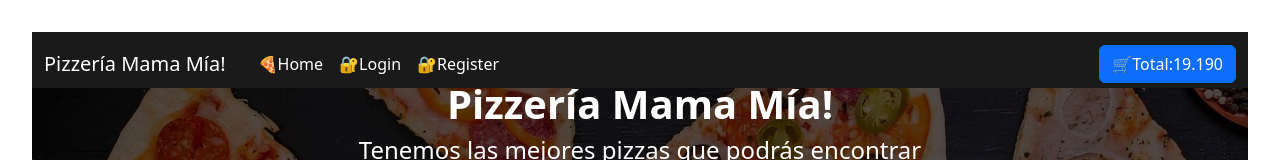
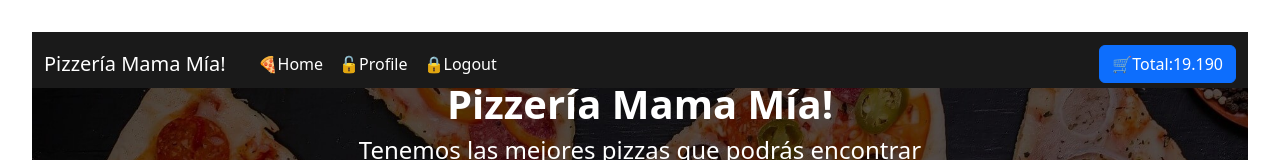
Before and after one commit to Lavkenpilar/pizzeriaHito1, a React (Vite) app: page / in a window 1280 px wide. Shown: the top 160 px of the page. Built offline with nearby package versions, Linux system fonts and the light colour scheme; no server answers.

Commit message:
se implementa un Context para manejar los componentes Cart.jsx y Navbar_hito.jsx
con dichas modificaciones es posible visualizar el total del carrito en la barra de navegacion

```diff
--- a/src/components/Navbar_hito.jsx
+++ b/src/components/Navbar_hito.jsx
@@ -8,11 +8,14 @@ import NavDropdown from 'react-bootstrap/NavDropdown';
 import ReactDOM from 'react-dom';
 import formatNumber from '../utils/formatNumber';
 import { Link } from 'react-router-dom';
+import { useContext } from 'react';
+import  { CartContext } from '../context/CartContext'
 
 
 const Navbar_hito = () => {
-  const total = 19190
-     let token = false
+  const { cart }= useContext(CartContext)
+  const total = cart.reduce ((total, pizza)=>total+(pizza.price*pizza.count),0)
+     let token = true
     const text1= "🔐Login"
     const text2= "🔐Register"
     const text3 = "🔓Profile"
--- /dev/null
+++ b/src/context/CartContext.jsx
@@ -0,0 +1,17 @@
+import { createContext, useState } from "react";
+import { pizzaCart } from '../pizzas'
+
+export const CartContext = createContext()
+
+const CartProvider = ({children})=>{
+
+     const [cart, setCart]=useState(pizzaCart)
+
+     return (
+        <CartContext.Provider value={{ cart, setCart }}>
+            {children}
+        </CartContext.Provider>
+     )
+
+}
+export default CartProvider
--- a/src/pages/Cart.jsx
+++ b/src/pages/Cart.jsx
@@ -1,9 +1,13 @@
 import React, { useState } from 'react'
-import { pizzaCart } from '../pizzas.js'
+import { useContext } from 'react'
+import { CartContext } from '../context/CartContext'
+//import { pizzaCart } from '../pizzas.js'
 
 const Cart = () => {
     //console.log (pizzaCart)
-    const [cart, setCart]=useState(pizzaCart)
+   // const [cart, setCart]=useState(pizzaCart)
+
+   const { cart, setCart }= useContext(CartContext)
 
     const handleAgregar = (indice) =>{
      cart [indice].count++
```
Also changed, not shown: src/App.jsx (+5 -2 lines).
